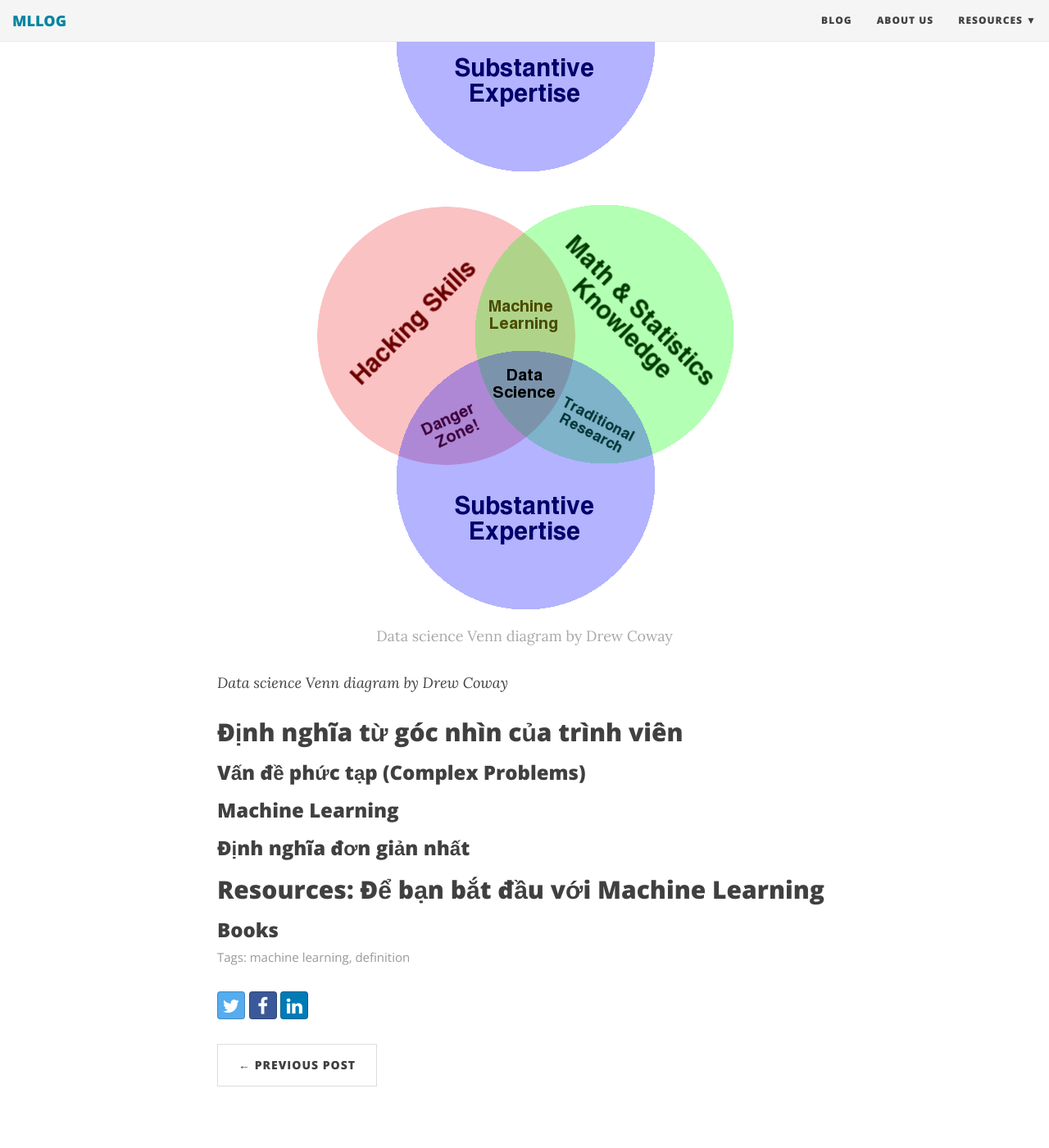
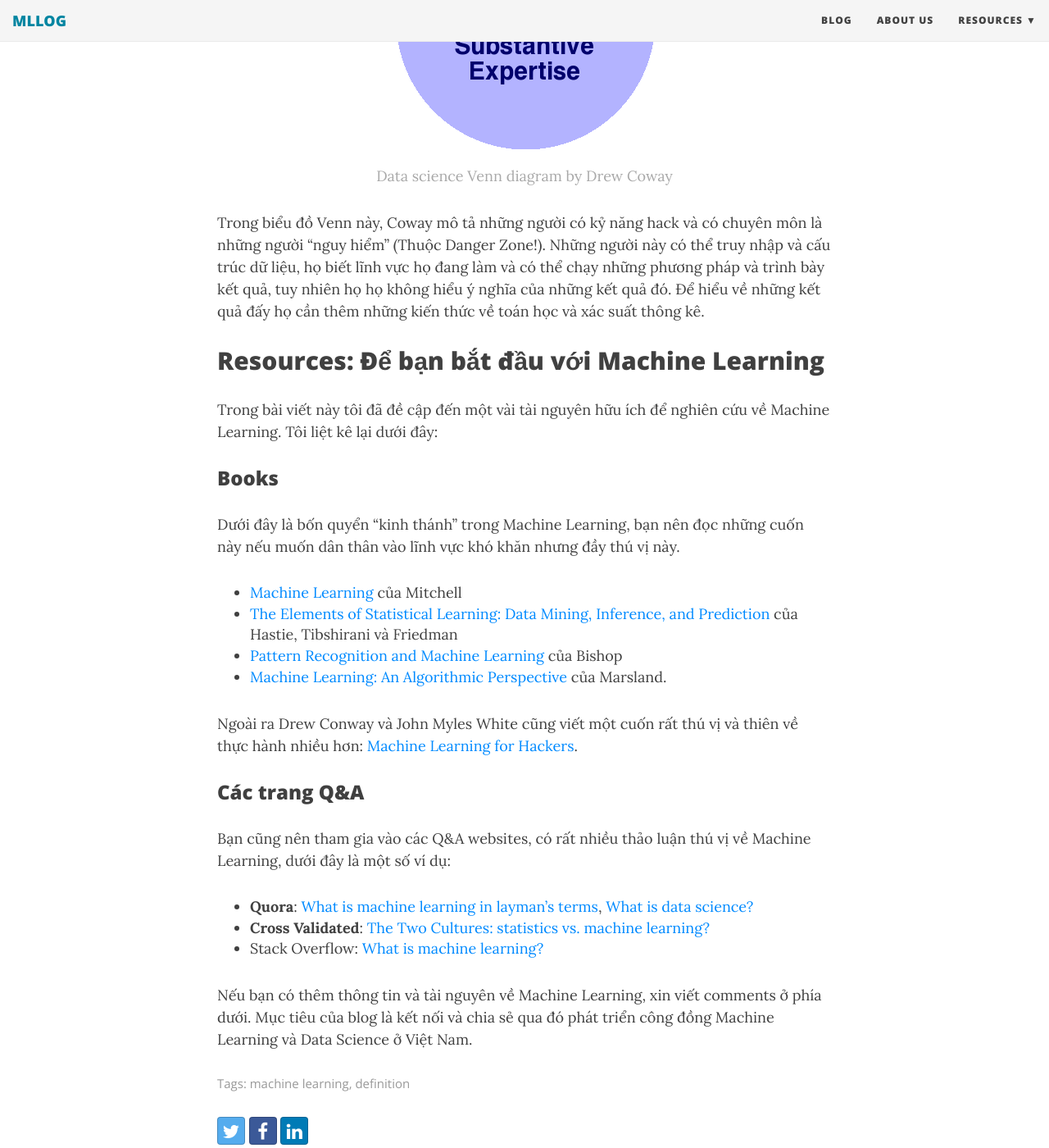
Before and after one commit to mllog/mllog.github.io, a Jekyll site: the page built from _posts/2016-08-25-machine-learning-intro.md, in a window 1280 px wide and 1400 px high, scrolled down 3334 px. Shown: the whole window at 82% size. Built offline with Jekyll 4.4.1, drawn with Linux system fonts in a browser that asks for light colours; nearby versions of some CDN libraries; comment, search, counter and statistics services are not loaded; some of the changed text lies outside the part shown.

Commit message:
Update post 2

```diff
--- a/_posts/2016-08-25-machine-learning-intro.md
+++ b/_posts/2016-08-25-machine-learning-intro.md
@@ -5,7 +5,7 @@ subtitle: Các định nghĩa khác nhau về Machine Learning
 tags: [machine learning, definition]
 ---
 
-Chúng ta đã nghe rất nhiều về "Machine Learning", đặc biệt là những năm gần đây "Machine Learning" đang trở thành topic "hot" nhất không chỉ trong nghiên cứu mà trong cả industry. Vậy "Machine Learning" là gì mà nó lại trở nên nổi tiếng như vậy, bài viết này thảo luận một số định nghĩa về "Machine Learning" từ những góc nhìn khác nhau: Định nghĩa từ textbook (Standard Definitions), định nghĩa từ kỷ sư hoặc lập trình viên (One-liner Definitions).
+Chúng ta đã nghe rất nhiều về "Machine Learning", đặc biệt là những năm gần đây "Machine Learning" đang trở thành topic "hot" nhất không chỉ trong nghiên cứu mà trong cả industry. Vậy "Machine Learning" là gì mà nó lại trở nên nổi tiếng như vậy, bài viết này thảo luận một số định nghĩa về "Machine Learning" từ những góc nhìn khác nhau. Bài viết cũng cung cấp các thông tin về tài nguyên để bạn bắt đầu tìm hiểu về Machine Learning.
 
 ## Các định nghĩa chuẩn (Standard Definitions)
 
@@ -13,7 +13,7 @@ Dưới đây tôi đưa ra một số định nghĩa về "Machine Learning" t
 
 ### Mitchell's Machine Learning
 
-Quyển sách nổi tiếng về [Machine Learning](http://www.amazon.com/dp/0070428077?tag=inspiredalgor-20) của Tom Mitchell đưa ra một định nghĩa ngay đầu tự đề quyển sách:
+Quyển sách nổi tiếng về [Machine Learning](https://www.amazon.com/dp/0070428077?tag=mllog-20) của Tom Mitchell đưa ra một định nghĩa ngay đầu tự đề quyển sách:
 
 > *The field of machine learning is concerned with the question of how to construct computer programs that automatically improve with experience.*
 
@@ -27,7 +27,7 @@ Công thức này rất hiểu ích, chúng ta có thể dùng công thức này
 
 ### Elements of Statistical Learning
 
-Quyển sách thứ hai tôi muốn đề cập đến là cuốn: [The Elements of Statistical Learning: Data Mining, Inference, and Prediction](https://www.amazon.com/dp/0387848576?tag=inspiredalgor-20) được viết bở ba nhà thống kê (statisticians) từ Standford. Trong phần tựa đề của cuốn sách có viết:
+Quyển sách thứ hai tôi muốn đề cập đến là cuốn: [The Elements of Statistical Learning: Data Mining, Inference, and Prediction](https://www.amazon.com/dp/0387848576?tag=mllog-20) được viết bở ba nhà thống kê (statisticians) từ Standford. Trong phần tựa đề của cuốn sách có viết:
 
 > **Vast amounts of data are being generated in many fields, and the statisticians’s job is to make sense of it all: to extract important patterns and trends, and to understand “what the data says”. We call this learning from data.
 
@@ -35,14 +35,14 @@ Dưới góc nhìn của các nhà thống kê, Machine Learning là dùng các
 
 ### Pattern Recognition
 
-Trong quyển [Pattern Recognition and Machine Learning](http://www.amazon.com/dp/0387310738?tag=inspiredalgor-20), Bishop viết trong tự đề của quyển sách:
+Trong quyển [Pattern Recognition and Machine Learning](http://www.amazon.com/dp/0387310738?tag=mllog-20), Bishop viết trong tự đề của quyển sách:
 
 >*Pattern recognition has its origins in engineering, whereas machine learning grew out of computer science. However, these activities can be viewed as two facets of the same field…*
 
 Định nghĩa này là từ góc nhìn engineering (engineering perspective). Đây là một phương pháp tiếp cận đã được dùng trong thời gian dài, đáng để chung ta học theo. Theo một nghĩa rộng hơn, bât kể một phương pháp trong một lĩnh vực nào đó, nếu phương pháp đó phù hợp với điều chúng ta cần là giúp chúng ta có được kết quả từ việc học từ dữ liệu, thì chúng ta có thể gọi phương pháp đó là Machine Learning.
 
 ### An Algorithmic Perspective
-Trong cuốn [Machine Learning: An Algorithmic Perspective](http://www.amazon.com/dp/B005H6YE18?tag=inspiredalgor-20), Marsland đưa ra định nghĩa dựa trên định nghĩa của Mitchel:
+Trong cuốn [Machine Learning: An Algorithmic Perspective](http://www.amazon.com/dp/B005H6YE18?tag=mllog-20), Marsland đưa ra định nghĩa dựa trên định nghĩa của Mitchel:
 
 >*One of the most interesting features of machine learning is that it lies on the boundary of several different academic disciplines, principally computer science, statistics, mathematics, and engineering. …machine learning is usually studied as part of artificial intelligence, which puts it firmly into computer science …understanding why these algorithms work requires a certain amount of statistical and mathematical sophistication that is often missing from computer science undergraduates.*
 
@@ -52,27 +52,36 @@ Trong cuốn [Machine Learning: An Algorithmic Perspective](http://www.amazon.co
 
 Chúng ta có thể thấy rõ hơn các lĩnh vực và kỷ năng cần thiết cho Machine Learning trong [biểu đồ Venn](http://drewconway.com/zia/2013/3/26/the-data-science-venn-diagram) tạo bởi Drew Coway dưới đây:
 
-![Data science Venn diagram by Drew Coway](https://mllog.github.io/img/Data_Science_VD.png){: .center-image }
-
 {% include image.html
             img="img/Data_Science_VD.png"
             title="Data science diagram"
             caption="Data science Venn diagram by Drew Coway"
             url="http://drewconway.com/zia/2013/3/26/the-data-science-venn-diagram"%}
 
-*Data science Venn diagram by Drew Coway*
-
-## Định nghĩa từ góc nhìn của trình viên
-
-
-### Vấn đề phức tạp (Complex Problems)
-
-### Machine Learning
-
-### Định nghĩa đơn giản nhất
-
+Trong biểu đồ Venn này, Coway mô tả những người có kỷ năng hack và có chuyên môn là những người "nguy hiểm" (Thuộc Danger Zone!). Những người này có thể truy nhập và cấu trúc dữ liệu, họ biết lĩnh vực họ đang làm và có thể chạy những phương pháp và trình bày kết quả, tuy nhiên họ họ không hiểu ý nghĩa của những kết quả đó. Để hiểu về những kết quả đấy họ cần thêm những kiến thức về toán học và xác suất thông kê.
 
 ## Resources: Để bạn bắt đầu với Machine Learning
 
+Trong bài viết này tôi đã đề cập đến một vài tài nguyên hữu ích để nghiên cứu về Machine Learning. Tôi liệt kê lại dưới đây:
 
 ### Books
+
+Dưới đây là bốn quyển "kinh thánh" trong Machine Learning, bạn nên đọc những cuốn này nếu muốn dân thân vào lĩnh vực khó khăn nhưng đầy thú vị này.
+
+* [Machine Learning](https://www.amazon.com/dp/0070428077?tag=mllog-20) của Mitchell
+* [The Elements of Statistical Learning: Data Mining, Inference, and Prediction](https://www.amazon.com/dp/0387848576?tag=mllog-20) của Hastie, Tibshirani và Friedman
+* [Pattern Recognition and Machine Learning](http://www.amazon.com/dp/0387310738?tag=mllog-20) của Bishop
+* [Machine Learning: An Algorithmic Perspective](http://www.amazon.com/dp/B005H6YE18?tag=mllog-20) của Marsland.
+
+Ngoài ra Drew Conway và John Myles White cũng viết một cuốn rất thú vị và thiên về thực hành nhiều hơn: [Machine Learning for Hackers](http://www.amazon.com/dp/1449303714?tag=mllog-20).
+
+### Các trang Q&A
+
+Bạn cũng nên tham gia vào các Q&A websites, có rất nhiều thảo luận thú vị về Machine Learning, dưới đây là một số ví dụ:
+
+- **Quora**: [What is machine learning in layman's terms](https://www.quora.com/What-is-machine-learning-in-laymans-terms-1?redirected_qid=1155077), [What is data science?](https://www.quora.com/Data-Science/What-is-data-science)
+- **Cross Validated**: [The Two Cultures: statistics vs. machine learning?](http://stats.stackexchange.com/questions/6/the-two-cultures-statistics-vs-machine-learning)
+- Stack Overflow: [ What is machine learning?](http://stackoverflow.com/questions/2620343/what-is-machine-learning)
+
+
+Nếu bạn có thêm thông tin và tài nguyên về Machine Learning, xin viết comments ở phía dưới. Mục tiêu của blog là kết nối và chia sẻ qua đó phát triển công đồng Machine Learning và Data Science ở Việt Nam.
```
Also changed, not shown: 1 other file.
